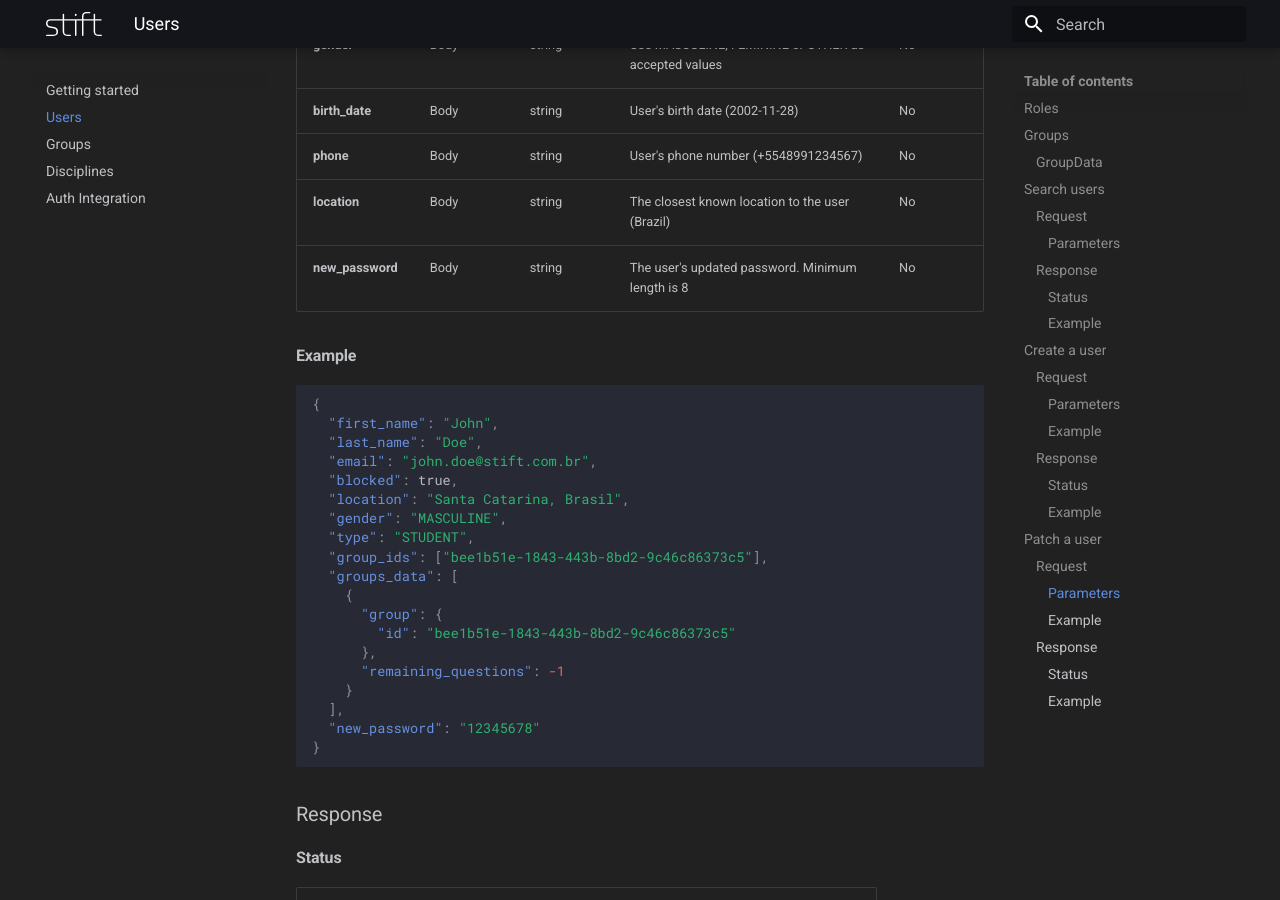
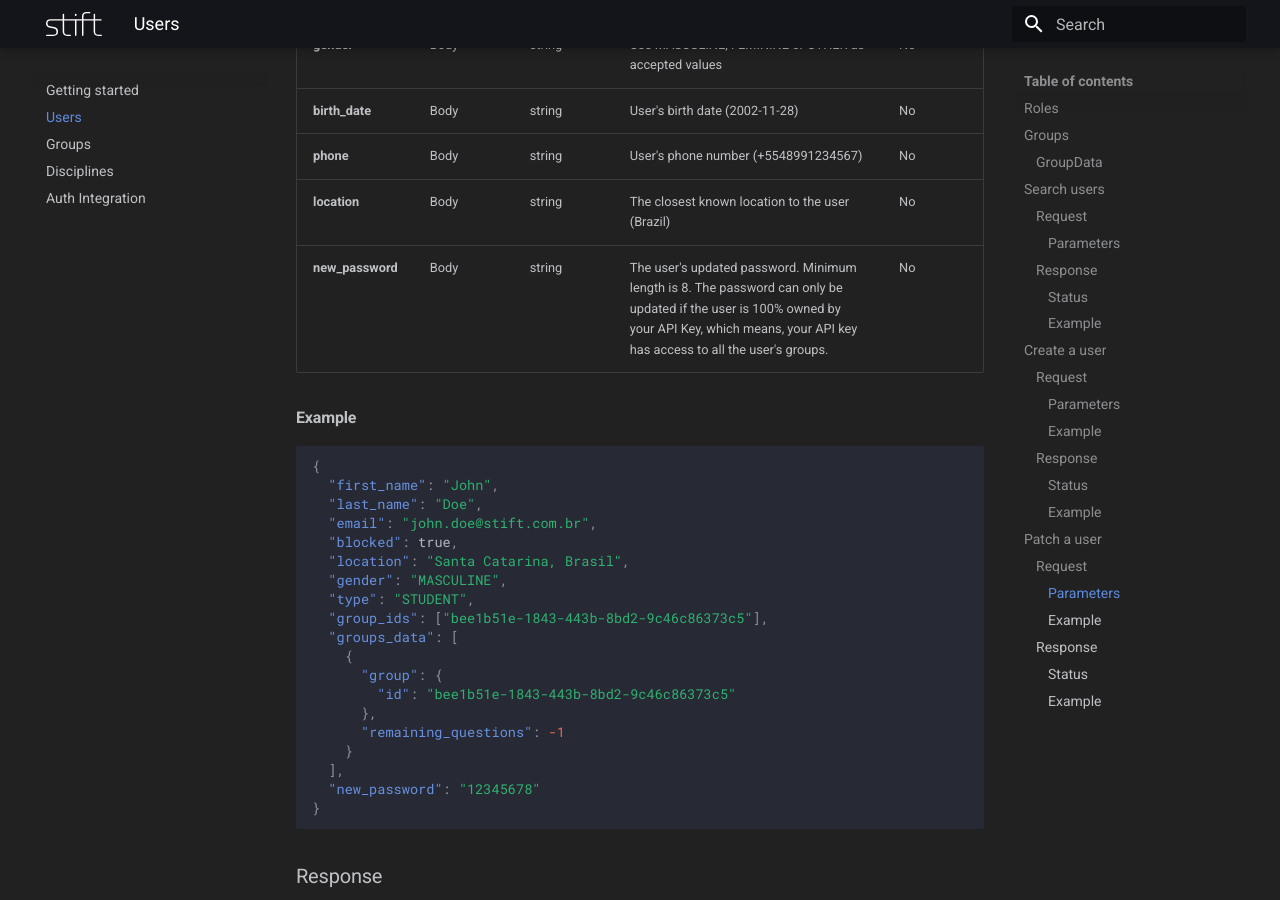
Before and after one commit to StiftTechnologies/developers-portal, an MkDocs documentation site: the page built from docs/users.md, in a window 1280 px wide and 900 px high, scrolled down 5622 px. Built offline with MkDocs 1.6.1 and Material for MkDocs 9.7.7, drawn with Linux system fonts in a browser that asks for light colours.

Commit message:
chore(user): update patch new password description

```diff
--- a/docs/users.md
+++ b/docs/users.md
@@ -197,7 +197,7 @@ PATCH /users/:id
 | **birth_date**   | Body     | string  | User's birth date (2002-11-28)                                                                                                                                                                                       | No       |
 | **phone**        | Body     | string  | User's phone number (+5548991234567)                                                                                                                                                                                 | No       |
 | **location**     | Body     | string  | The closest known location to the user (Brazil)                                                                                                                                                                      | No       |
-| **new_password** | Body     | string  | The user's updated password. Minimum length is 8                                                                                                                                                                     | No       |
+| **new_password** | Body     | string  | The user's updated password. Minimum length is 8. The password can only be updated if the user is 100% owned by your API Key, which means, your API key has access to all the user's groups.                          | No       |
 
 #### Example
 
```
